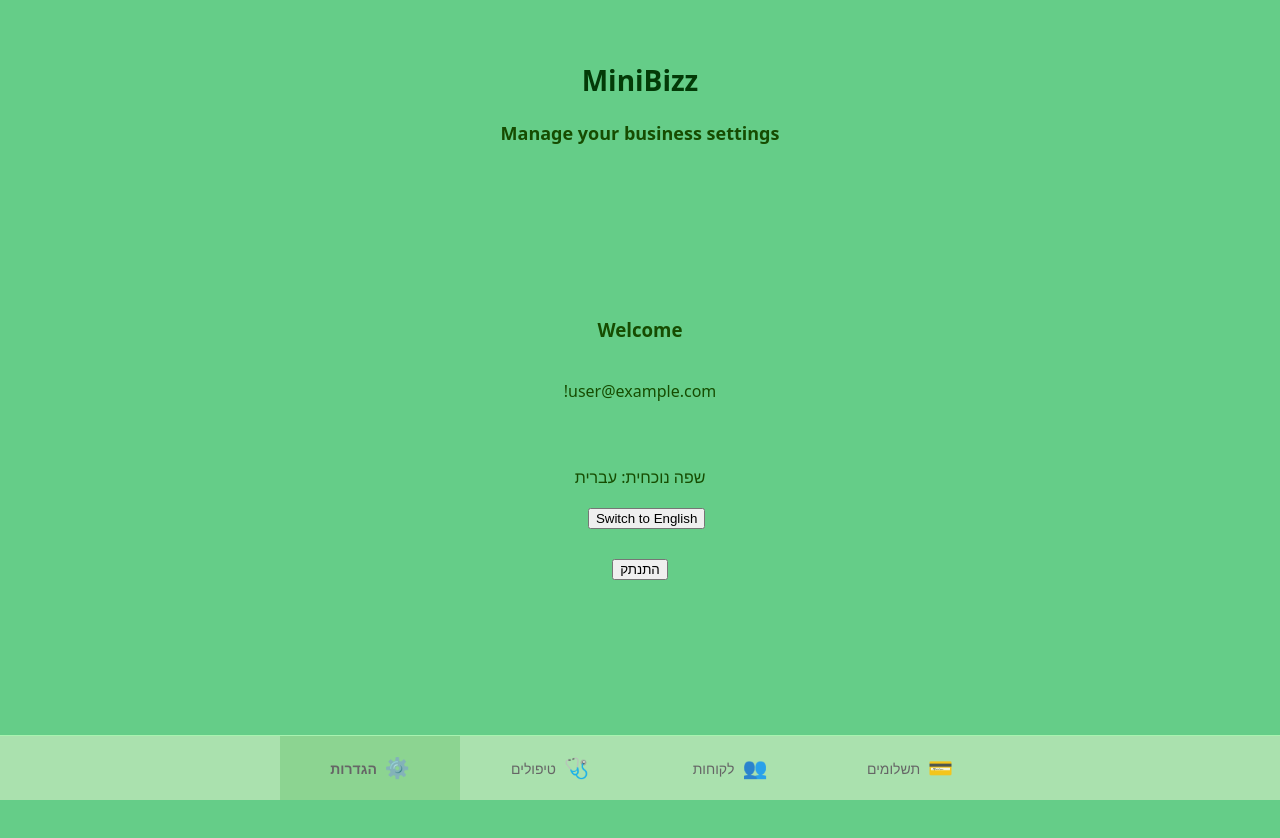
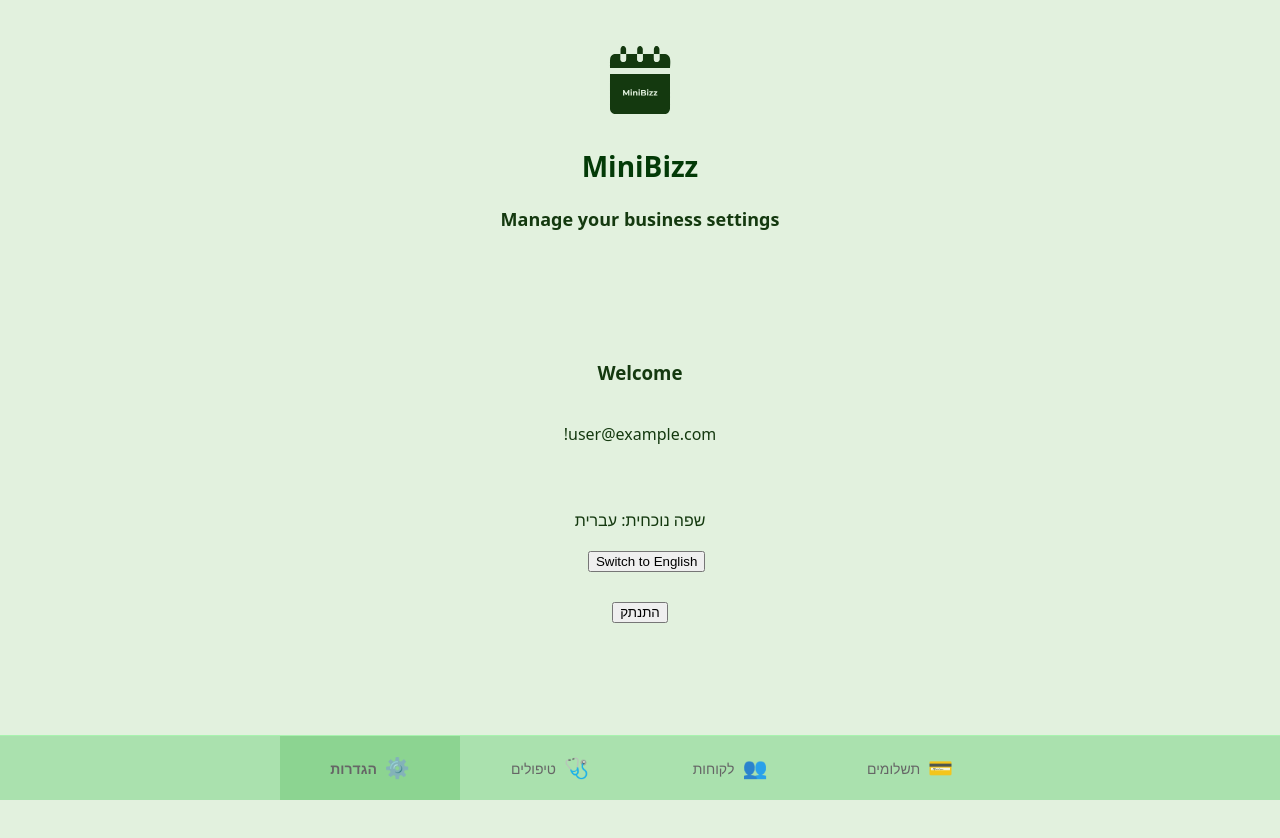
Before and after one commit to avirandabush/minibizz-client, a React (Vite) app: page /settings in a window 1280 px wide. Shown: the top 838 px of the page. Built offline with nearby package versions, Linux system fonts and the light colour scheme; no server answers; sample sign-in values are in the browser's storage.

Commit message:
feat new logo colors.

```diff
--- a/index.html
+++ b/index.html
@@ -2,7 +2,7 @@
 <html lang="en">
   <head>
     <meta charset="UTF-8" />
-    <link rel="icon" type="image/svg+xml" href="/logo.svg" />
+    <link rel="icon" type="image/svg+xml" href="/MiniBizz_Logo.svg" />
     <meta name="viewport" content="width=device-width, initial-scale=1.0" />
     <title>minibizz-client</title>
   </head>
--- a/src/components/Splash/Splash.css
+++ b/src/components/Splash/Splash.css
@@ -13,9 +13,11 @@
     animation: fadeIn 0.6s ease-in-out;
 }
 
-.splash-icon {
+.splash-logo {
     font-size: 48px;
     margin-bottom: 16px;
+    width: 80px;
+    height: 80px;
 }
 
 .splash-title {
--- a/src/components/Splash/Splash.tsx
+++ b/src/components/Splash/Splash.tsx
@@ -4,7 +4,7 @@
     return (
         <div className="splash">
             <div className="splash-content">
-                <div className="splash-icon">💼</div>
+                <img src="/MiniBizz_Logo.svg" alt="MiniBizz Logo" className="splash-logo" />
                 <h1 className="splash-title">MiniBizz</h1>
                 <h2 className="splash-subtitle">Business Manager</h2>
                 <p className="splash-loading">טוען נתונים...</p>
--- a/src/index.css
+++ b/src/index.css
@@ -1,6 +1,6 @@
 :root {
-  --color-primary: #65cd88;
-  --color-secondary: #164c01;
+  --color-primary: #e2f1de;
+  --color-secondary: #14390f;
   --color-light: #aae1ae;
   --color-ultra-light: #a8f3af;
   --color-dark: #033a07;
--- a/src/pages/Settings/SettingPage.css
+++ b/src/pages/Settings/SettingPage.css
@@ -11,6 +11,11 @@
 .settings-header {
     text-align: center;
     margin-top: 24px;
+}
+
+.settings-logo {
+    width: 80px;
+    height: 80px;
 }
 
 .settings-header h1 {
--- a/src/pages/Settings/SettingPage.tsx
+++ b/src/pages/Settings/SettingPage.tsx
@@ -15,6 +15,7 @@
   return (
     <div className="settings-page">
       <div className="settings-header">
+        <img src="/MiniBizz_Logo.svg" alt="MiniBizz Logo" className="settings-logo" />
         <h1>MiniBizz</h1>
         <h2>Manage your business settings</h2>
       </div>
```
Also changed, not shown: public/MiniBizz_Logo.svg (added), src/assets/MiniBizz_Logo.png (added).
